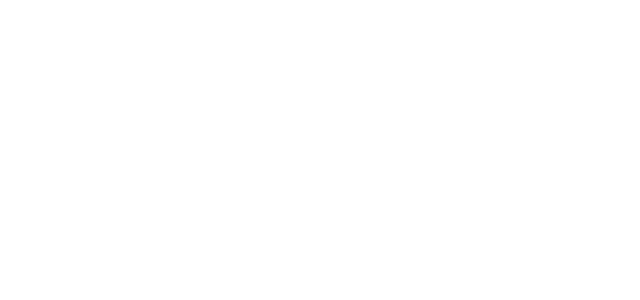
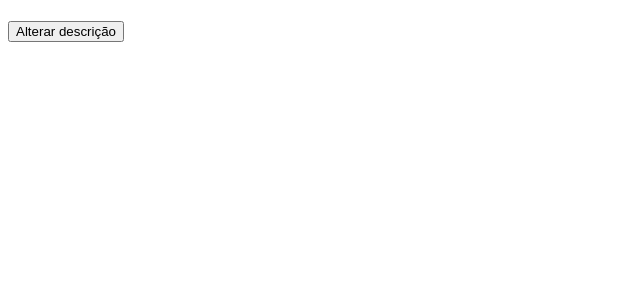
Before and after one commit to arrudadev/react-data-fetching, a React (Vite) app: page /repos in a window 1280 px wide. Before the commit this address had no page. Shown: the top 300 px of the page, without its empty margins (0-640 px from the left). Built offline with nearby package versions, Linux system fonts and the light colour scheme.

Commit message:
chore: add Repository page

```diff
--- /dev/null
+++ b/src/@types/index.d.ts
@@ -0,0 +1,4 @@
+type Repository = {
+  full_name: string;
+  description: string;
+};
--- a/src/App.tsx
+++ b/src/App.tsx
@@ -1,11 +1,14 @@
 import { Route, Routes } from 'react-router-dom';
 
 import { Repositories } from './pages/Repositories';
+import { Repository } from './pages/Repository';
 
 export function App() {
   return (
     <Routes>
       <Route path="/" element={<Repositories />} />
+
+      <Route path="/repos/*" element={<Repository />} />
     </Routes>
   );
 }
--- a/src/pages/Repositories.tsx
+++ b/src/pages/Repositories.tsx
@@ -1,11 +1,7 @@
 import { useQuery } from 'react-query';
+import { Link } from 'react-router-dom';
 
 import { api } from '../services/axios';
-
-type Repository = {
-  full_name: string;
-  description: string;
-};
 
 export function Repositories() {
   const oneMinute = 1000 * 60;
@@ -26,11 +22,14 @@ export function Repositories() {
     <ul>
       {isFetching && <p>Carregando...</p>}
 
-      {repositories?.map(repo => {
+      {repositories?.map(repository => {
         return (
-          <li key={repo.full_name}>
-            <strong>{repo.full_name}</strong>
-            <p>{repo.description}</p>
+          <li key={repository.full_name}>
+            <Link to={`repos/${repository.full_name}`}>
+              <strong>{repository.full_name}</strong>
+            </Link>
+
+            <p>{repository.description}</p>
           </li>
         );
       })}
--- /dev/null
+++ b/src/pages/Repository.tsx
@@ -0,0 +1,36 @@
+import { useQueryClient } from 'react-query';
+import { useParams } from 'react-router-dom';
+
+export function Repository() {
+  const params = useParams();
+
+  const currentRepository = params['*'] as string;
+
+  const queryClient = useQueryClient();
+
+  async function handleChangeRepositoryDescription() {
+    const previousRepos = queryClient.getQueryData<Repository[]>('repos');
+
+    if (previousRepos) {
+      const nextRepos = previousRepos.map(repository => {
+        if (repository.full_name === currentRepository) {
+          return { ...repository, description: 'Testing' };
+        }
+
+        return repository;
+      });
+
+      queryClient.setQueryData('repos', nextRepos);
+    }
+  }
+
+  return (
+    <div>
+      <h1>{currentRepository}</h1>
+
+      <button type="button" onClick={handleChangeRepositoryDescription}>
+        Alterar descrição
+      </button>
+    </div>
+  );
+}
```
